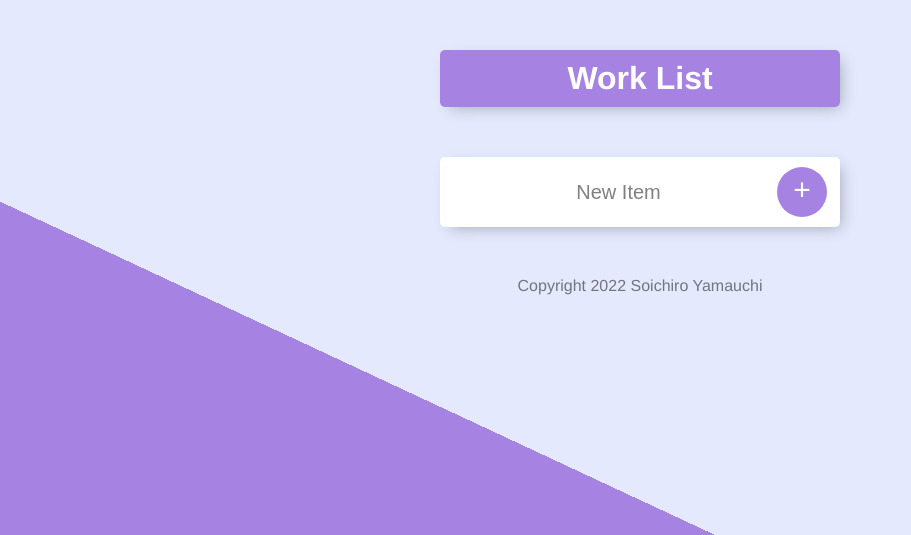
After one commit to yamaso-burger/todolist-v1, a Node server app: page /work in a window 1280 px wide. The commit adds this page. Shown: the top 535 px of the page, without its empty margins (0-911 px from the left). Run offline with Node 20, Linux system fonts and the light colour scheme.

Commit message:
separate header.ejs and footer.ejs from list.ejs, and add about.ejs as practice.

```diff
--- a/app.js
+++ b/app.js
@@ -10,6 +10,7 @@ app.use(express.static("public"));
 
 let items = ['Add what you going to do!'];
 let isFirstAdd = true;
+let workItems = [];
 
 app.get('/', (req, res)=>{
 
@@ -22,18 +23,40 @@ app.get('/', (req, res)=>{
     };
 
     let day = today.toLocaleDateString("en-US", options);
-    res.render("list", {kindOfDay: day, newItems: items});
+    res.render("list", {listTitle: day, newItems: items});
 });
 
 app.post('/', (req, res)=>{
-    if(isFirstAdd) {
-        isFirstAdd = false;
-        items = [];
+    let item = req.body.newItem
+    if (req.body.list === "Work") {
+        workItems.push(item);
+
+        res.redirect("/work");
+    } else {
+
+        if(isFirstAdd) {
+            isFirstAdd = false;
+            items = [];
+        }
+        items.push(item);
+
+        res.redirect("/");
     }
-    items.push(req.body.newItem);
+});
 
-    res.redirect("/");
+app.get("/work", (req, res)=>{
+    res.render("list", {listTitle: "Work List", newItems: workItems});
 });
+
+app.post("/work", (req, res)=>{
+    let item = req.body.newItem;
+    workItems.push(item);
+    res.redirect("/work");
+});
+
+app.get("/about", (req, res)=>{
+    res.render("about");
+})
 
 app.listen(port, ()=>{
     console.log('Running on port ' + port);
--- /dev/null
+++ b/views/footer.ejs
@@ -0,0 +1,6 @@
+</body>
+
+<footer>
+    Copyright 2022 Soichiro Yamauchi
+</footer>
+</html>
--- /dev/null
+++ b/views/header.ejs
@@ -0,0 +1,10 @@
+<!DOCTYPE html>
+<html lang="en">
+<head>
+    <meta charset="UTF-8">
+    <meta http-equiv="X-UA-Compatible" content="IE=edge">
+    <meta name="viewport" content="width=device-width, initial-scale=1.0">
+    <title>Todo List</title>
+    <link rel="stylesheet" href="../css/styles.css">
+</head>
+<body>
--- a/views/list.ejs
+++ b/views/list.ejs
@@ -1,16 +1,7 @@
-<!DOCTYPE html>
-<html lang="en">
-<head>
-    <meta charset="UTF-8">
-    <meta http-equiv="X-UA-Compatible" content="IE=edge">
-    <meta name="viewport" content="width=device-width, initial-scale=1.0">
-    <title>Todo List</title>
-    <link rel="stylesheet" href="../css/styles.css">
-</head>
-<body>
+<%- include("header") %>
 
 <div class="box" id="heading">
-        <h1><%= kindOfDay %></h1>
+    <h1><%= listTitle %></h1>
 
 </div>
 <div class="box">
@@ -27,10 +18,9 @@
 
     <form class="item" action="/" method="post">
         <input type="text" name="newItem" placeholder="New Item" autocomplete="off">
-            <button type="submit">+</button>
+        <button type="submit" name="list" value= <%= listTitle %>>+</button>
     </form>
 
 </div>
 
-</body>
-</html>
+<%- include("footer") %>
```
Also changed, not shown: views/about.ejs (added, +7 -0 lines). Lines whose indentation alone changed are shown as unchanged.
